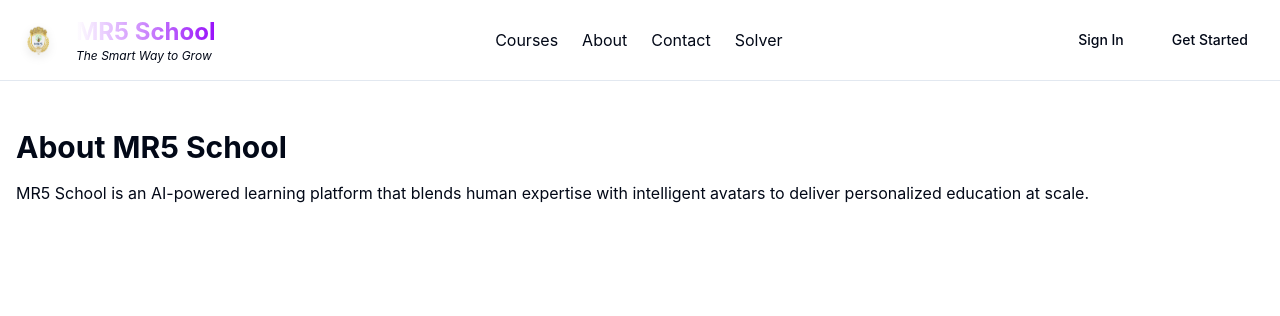
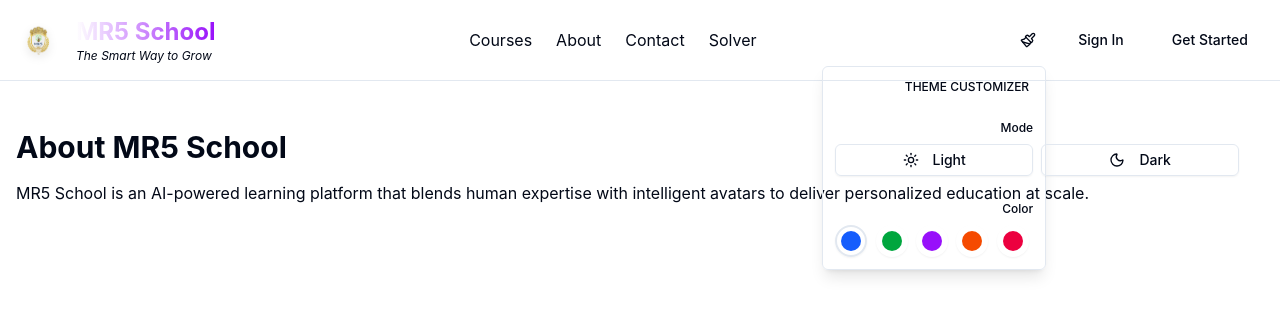
Before and after one commit to Ushantha5/client, a Next.js app: page /about in a window 1280 px wide. Shown: the top 316 px of the page. Built offline with nearby package versions, Linux system fonts and the light colour scheme; no server answers.

Commit message:
feat: implement theme customization with dark/light mode and primary color selection.

```diff
--- a/app/globals.css
+++ b/app/globals.css
@@ -46,6 +46,54 @@
         --ring: 224.3 76.3% 48%;
     }
 
+    /* Green Theme */
+    [data-theme="green"] {
+        --primary: 142.1 76.2% 36.3%;
+        --primary-foreground: 355.7 100% 97.3%;
+        --ring: 142.4 71.8% 29.2%;
+    }
+    .dark[data-theme="green"] {
+        --primary: 142.1 70.6% 45.3%;
+        --primary-foreground: 144.9 80.4% 10%;
+        --ring: 142.4 71.8% 29.2%;
+    }
+
+    /* Purple Theme */
+    [data-theme="purple"] {
+        --primary: 262.1 83.3% 57.8%;
+        --primary-foreground: 210 20% 98%;
+        --ring: 262.1 83.3% 57.8%;
+    }
+    .dark[data-theme="purple"] {
+        --primary: 263.4 70% 50.4%;
+        --primary-foreground: 210 20% 98%;
+        --ring: 263.4 70% 50.4%;
+    }
+
+    /* Orange Theme */
+    [data-theme="orange"] {
+        --primary: 24.6 95% 53.1%;
+        --primary-foreground: 60 9.1% 97.8%;
+        --ring: 24.6 95% 53.1%;
+    }
+    .dark[data-theme="orange"] {
+        --primary: 20.5 90.2% 48.2%;
+        --primary-foreground: 60 9.1% 97.8%;
+        --ring: 20.5 90.2% 48.2%;
+    }
+
+    /* Rose Theme */
+    [data-theme="rose"] {
+        --primary: 346.8 77.2% 49.8%;
+        --primary-foreground: 355.7 100% 97.3%;
+        --ring: 346.8 77.2% 49.8%;
+    }
+    .dark[data-theme="rose"] {
+        --primary: 343.2 87.7% 57.5%;
+        --primary-foreground: 355.7 100% 97.3%;
+        --ring: 343.2 87.7% 57.5%;
+    }
+
     * {
         border-color: hsl(var(--border));
     }
--- a/app/layout.tsx
+++ b/app/layout.tsx
@@ -2,6 +2,8 @@
 import "./globals.css";
 import { AuthProvider } from "@/contexts/AuthContext";
 import "@/lib/suppress-auth-errors";
+import { ThemeProvider } from "@/components/theme-provider";
+import { ThemeColorProvider } from "@/contexts/ThemeColorContext";
 
 export const metadata: Metadata = {
   title: "MR5 School - Learn with AI",
@@ -17,9 +19,18 @@
   children: React.ReactNode;
 }>) {
   return (
-    <html lang="en">
-      <body className="bg-white dark:bg-white" suppressHydrationWarning>
-        <AuthProvider>{children}</AuthProvider>
+    <html lang="en" suppressHydrationWarning>
+      <body className="bg-background text-foreground" suppressHydrationWarning>
+        <ThemeProvider
+          attribute="class"
+          defaultTheme="system"
+          enableSystem
+          disableTransitionOnChange
+        >
+          <ThemeColorProvider>
+            <AuthProvider>{children}</AuthProvider>
+          </ThemeColorProvider>
+        </ThemeProvider>
       </body>
     </html>
   );
--- a/components/layout/dashboard-header.tsx
+++ b/components/layout/dashboard-header.tsx
@@ -16,6 +16,7 @@
 import { Sheet, SheetContent, SheetTrigger } from "@/components/ui/sheet";
 import { NavigationSection } from "@/data/navigation";
 import { DashboardSidebar } from "./dashboard-sidebar";
+import { ThemeCustomizer } from "@/components/theme-customizer";
 
 interface DashboardHeaderProps {
     title: string;
@@ -66,6 +67,8 @@
                 </div>
 
                 {/* User Menu */}
+                <div className="flex items-center gap-2">
+                    <ThemeCustomizer />
                     {user && (
                         <DropdownMenu>
                             <DropdownMenuTrigger asChild>
@@ -111,6 +114,7 @@
                         </DropdownMenu>
                     )}
                 </div>
+            </div>
         </header>
     );
 }
--- a/components/layout/navbar.tsx
+++ b/components/layout/navbar.tsx
@@ -16,6 +16,7 @@
 	DropdownMenuSeparator,
 	DropdownMenuTrigger,
 } from "@/components/ui/dropdown-menu";
+import { ThemeCustomizer } from "@/components/theme-customizer";
 
 export function Navbar() {
 	const { user, logout } = useAuth();
@@ -80,6 +81,7 @@
 
 					{/* Auth Buttons */}
 					<div className="flex items-center gap-4">
+						<ThemeCustomizer />
 						{user ? (
 							<DropdownMenu>
 								<DropdownMenuTrigger asChild>
--- /dev/null
+++ b/components/theme-customizer.tsx
@@ -0,0 +1,98 @@
+"use client";
+
+import { useTheme } from "next-themes";
+import { useThemeColor } from "@/contexts/ThemeColorContext";
+import { Button } from "@/components/ui/button";
+import {
+    DropdownMenu,
+    DropdownMenuContent,
+    DropdownMenuItem,
+    DropdownMenuLabel,
+    DropdownMenuSeparator,
+    DropdownMenuTrigger,
+} from "@/components/ui/dropdown-menu";
+import { Moon, Sun, Paintbrush } from "lucide-react";
+import { cn } from "@/lib/utils";
+
+export function ThemeCustomizer() {
+    const { setTheme, theme } = useTheme();
+    const { themeColor, setThemeColor } = useThemeColor();
+
+    const colors = [
+        { name: "blue", class: "bg-blue-600" },
+        { name: "green", class: "bg-green-600" },
+        { name: "purple", class: "bg-purple-600" },
+        { name: "orange", class: "bg-orange-600" },
+        { name: "rose", class: "bg-rose-600" },
+    ];
+
+    return (
+        <DropdownMenu>
+            <DropdownMenuTrigger asChild>
+                <Button variant="ghost" size="icon" className="h-9 w-9">
+                    <Paintbrush className="h-4 w-4" />
+                    <span className="sr-only">Customize theme</span>
+                </Button>
+            </DropdownMenuTrigger>
+            <DropdownMenuContent align="end" className="w-56">
+                <DropdownMenuLabel>Theme Customizer</DropdownMenuLabel>
+                <DropdownMenuSeparator />
+
+                {/* Mode Toggle */}
+                <div className="p-2">
+                    <p className="text-xs font-medium text-muted-foreground mb-2">Mode</p>
+                    <div className="flex gap-2">
+                        <Button
+                            variant={theme === "light" ? "default" : "outline"}
+                            size="sm"
+                            className="w-full"
+                            onClick={() => setTheme("light")}
+                        >
+                            <Sun className="h-4 w-4 mr-2" />
+                            Light
+                        </Button>
+                        <Button
+                            variant={theme === "dark" ? "default" : "outline"}
+                            size="sm"
+                            className="w-full"
+                            onClick={() => setTheme("dark")}
+                        >
+                            <Moon className="h-4 w-4 mr-2" />
+                            Dark
+                        </Button>
+                    </div>
+                </div>
+
+                <DropdownMenuSeparator />
+
+                {/* Color Buttons */}
+                <div className="p-2">
+                    <p className="text-xs font-medium text-muted-foreground mb-2">Color</p>
+                    <div className="grid grid-cols-5 gap-1">
+                        {colors.map((color) => (
+                            <Button
+                                key={color.name}
+                                variant="outline"
+                                className={cn(
+                                    "h-8 w-8 rounded-full p-0 border-2",
+                                    themeColor === color.name
+                                        ? "border-primary"
+                                        : "border-transparent hover:border-muted-foreground/50"
+                                )}
+                                onClick={() => setThemeColor(color.name as any)}
+                            >
+                                <span
+                                    className={cn(
+                                        "h-5 w-5 rounded-full",
+                                        color.class
+                                    )}
+                                />
+                                <span className="sr-only">{color.name}</span>
+                            </Button>
+                        ))}
+                    </div>
+                </div>
+            </DropdownMenuContent>
+        </DropdownMenu>
+    );
+}
--- /dev/null
+++ b/components/theme-provider.tsx
@@ -0,0 +1,11 @@
+"use client"
+
+import * as React from "react"
+import { ThemeProvider as NextThemesProvider } from "next-themes"
+
+export function ThemeProvider({
+    children,
+    ...props
+}: React.ComponentProps<typeof NextThemesProvider>) {
+    return <NextThemesProvider {...props}>{children}</NextThemesProvider>
+}
--- /dev/null
+++ b/contexts/ThemeColorContext.tsx
@@ -0,0 +1,44 @@
+"use client";
+
+import React, { createContext, useContext, useEffect, useState } from "react";
+
+type ThemeColor = "blue" | "green" | "purple" | "orange" | "rose";
+
+interface ThemeColorContextType {
+    themeColor: ThemeColor;
+    setThemeColor: (color: ThemeColor) => void;
+}
+
+const ThemeColorContext = createContext<ThemeColorContextType | undefined>(undefined);
+
+export function ThemeColorProvider({ children }: { children: React.ReactNode }) {
+    const [themeColor, setThemeColor] = useState<ThemeColor>("blue");
+
+    useEffect(() => {
+        const savedTheme = localStorage.getItem("themeColor") as ThemeColor;
+        if (savedTheme) {
+            setThemeColor(savedTheme);
+        }
+    }, []);
+
+    useEffect(() => {
+        const root = window.document.body;
+        // Remove previous theme attributes if any
+        root.setAttribute("data-theme", themeColor);
+        localStorage.setItem("themeColor", themeColor);
+    }, [themeColor]);
+
+    return (
+        <ThemeColorContext.Provider value={{ themeColor, setThemeColor }}>
+            {children}
+        </ThemeColorContext.Provider>
+    );
+}
+
+export function useThemeColor() {
+    const context = useContext(ThemeColorContext);
+    if (!context) {
+        throw new Error("useThemeColor must be used within a ThemeColorProvider");
+    }
+    return context;
+}
```
Lines whose indentation alone changed are shown as unchanged.
